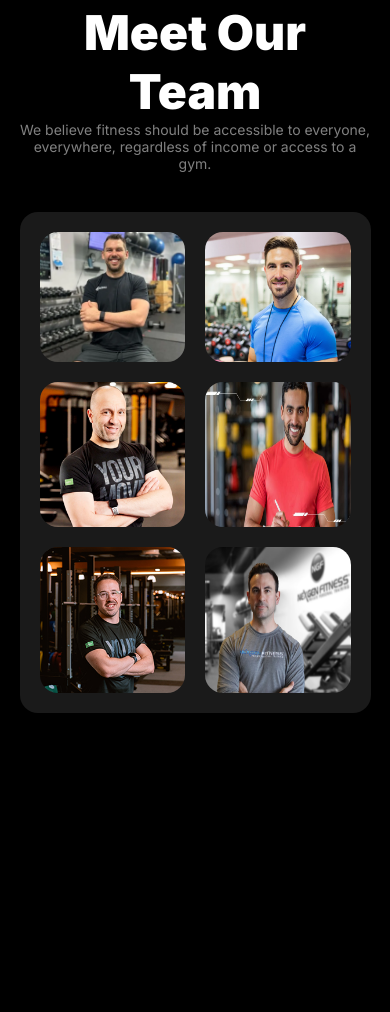
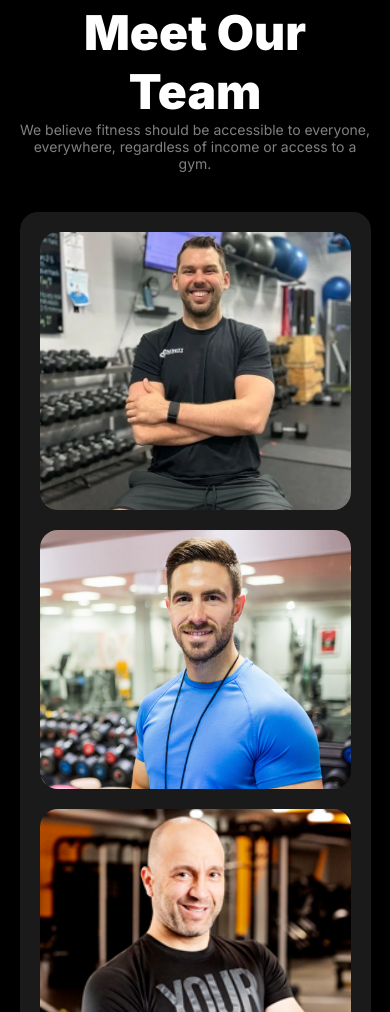
Before and after one commit to Maruf131/Assignment-2, a plain HTML site: page index.html in a window 390 px wide. Shown: the part 4721-5733 px from the top of the page. Before the commit the page ends 5484 px from the top, so only its background shows below. Drawn offline with Linux system fonts and the light colour scheme; a web font is replaced by a local one.

Commit message:
some changes

```diff
--- a/css/style.css
+++ b/css/style.css
@@ -345,7 +345,6 @@ main > section{
         margin: 0 auto;
     }
     .team-container{
-        display: grid;
-        grid-template-columns: repeat(2, 1fr);
+        grid-template-columns: repeat(1, 1fr);
     }
 }
```
